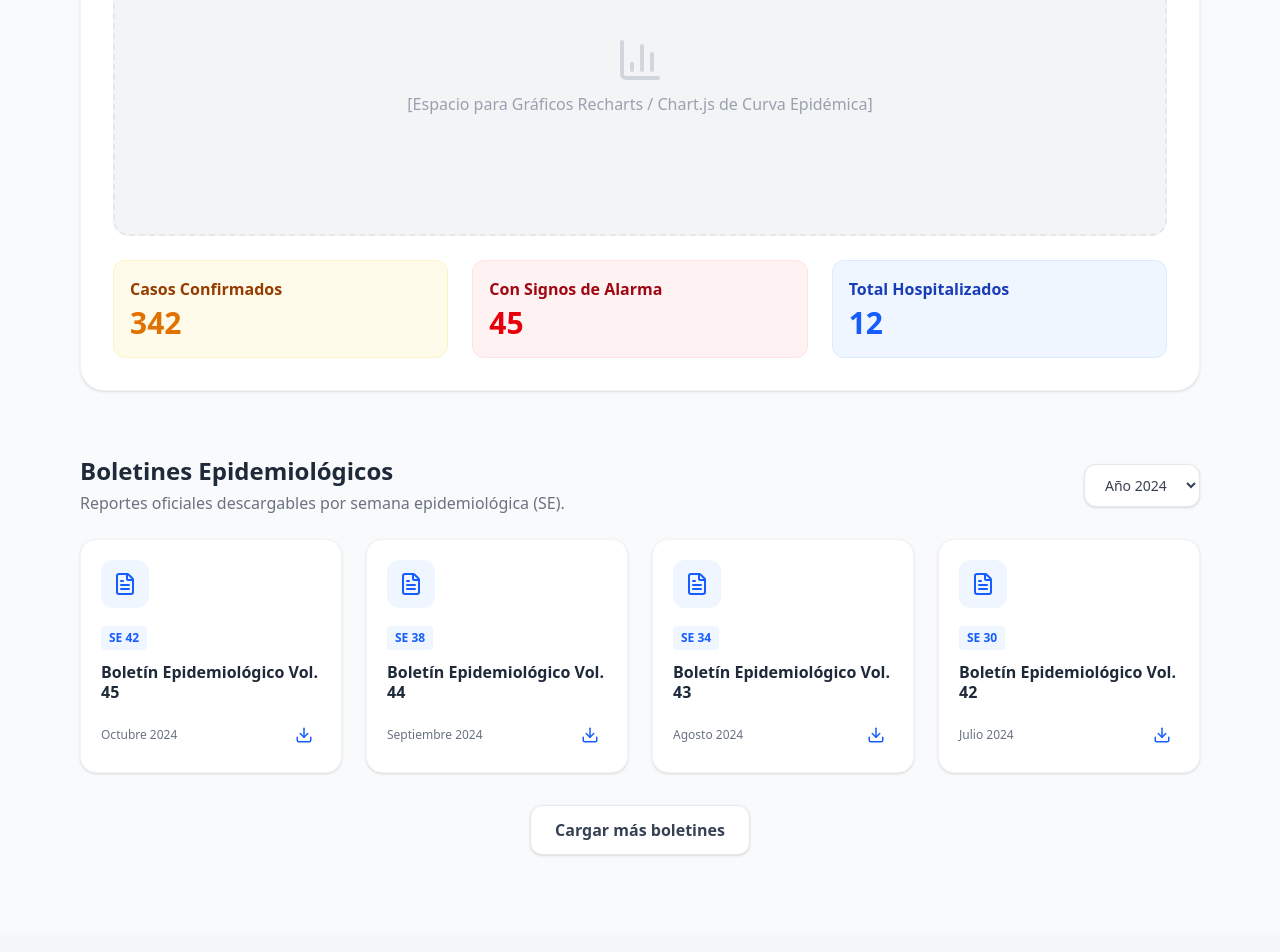
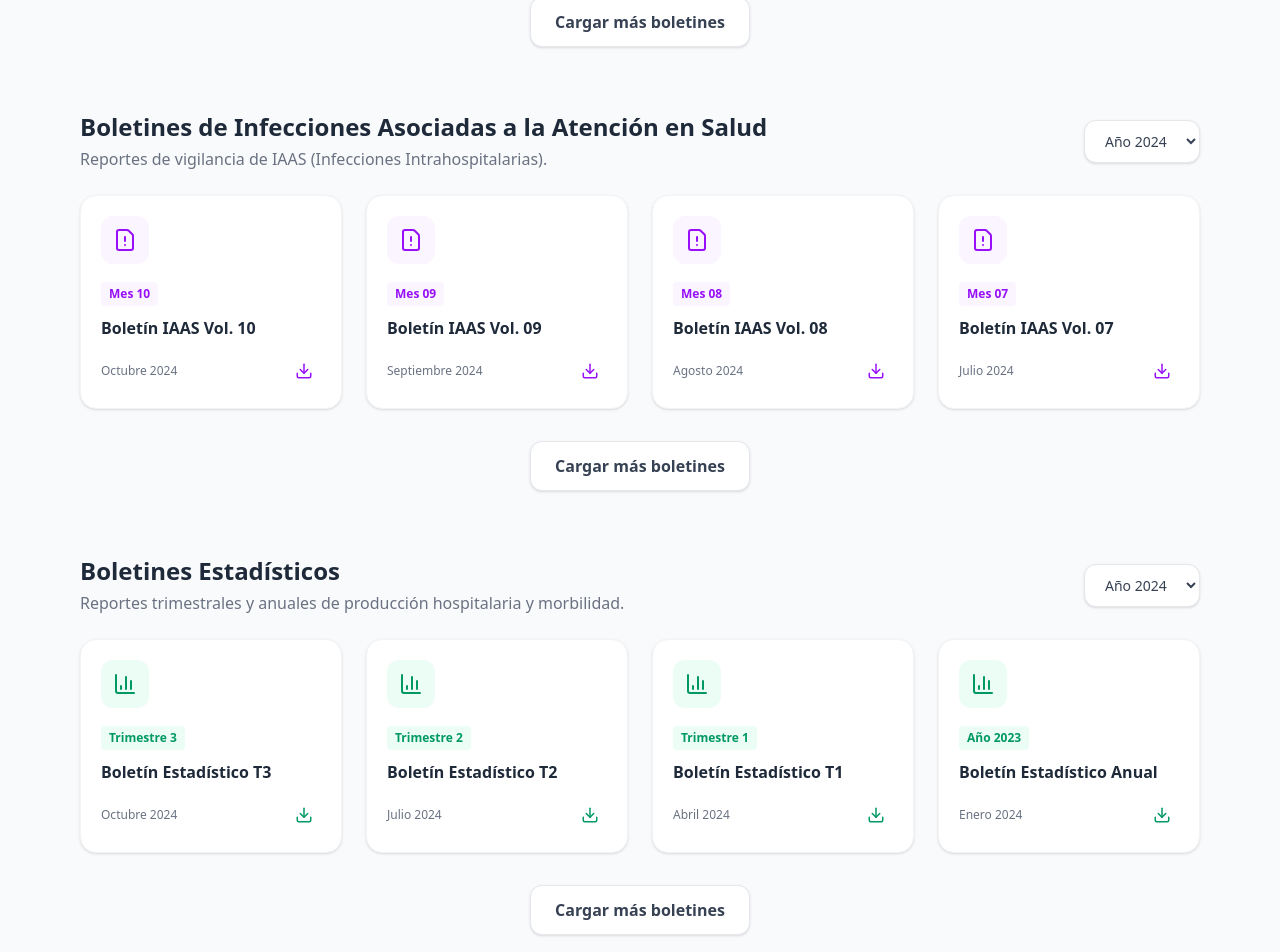
Before and after one commit to jhonyvp2000/hospital, a Next.js app: page /epidemiologia in a window 1280 px wide. Shown: the part 1160-2112 px from the top of the page. Built offline with nearby package versions, Linux system fonts and the light colour scheme.

Commit message:
Add IAAS and Statistical bulletins to Epidemiology page

```diff
--- a/src/app/epidemiologia/page.tsx
+++ b/src/app/epidemiologia/page.tsx
@@ -22,6 +22,22 @@ const bulletins = [
     { id: 2, title: 'Boletín Epidemiológico Vol. 44', date: 'Septiembre 2024', size: '2.1 MB', week: 'SE 38' },
     { id: 3, title: 'Boletín Epidemiológico Vol. 43', date: 'Agosto 2024', size: '2.8 MB', week: 'SE 34' },
     { id: 4, title: 'Boletín Epidemiológico Vol. 42', date: 'Julio 2024', size: '1.9 MB', week: 'SE 30' },
+];
+
+// Mock Data for Boletines IAAS
+const bulletinsIaas = [
+    { id: 1, title: 'Boletín IAAS Vol. 10', date: 'Octubre 2024', size: '1.2 MB', week: 'Mes 10' },
+    { id: 2, title: 'Boletín IAAS Vol. 09', date: 'Septiembre 2024', size: '1.5 MB', week: 'Mes 09' },
+    { id: 3, title: 'Boletín IAAS Vol. 08', date: 'Agosto 2024', size: '1.1 MB', week: 'Mes 08' },
+    { id: 4, title: 'Boletín IAAS Vol. 07', date: 'Julio 2024', size: '1.3 MB', week: 'Mes 07' },
+];
+
+// Mock Data for Boletines Estadísticos
+const bulletinsEst = [
+    { id: 1, title: 'Boletín Estadístico T3', date: 'Octubre 2024', size: '3.4 MB', period: 'Trimestre 3' },
+    { id: 2, title: 'Boletín Estadístico T2', date: 'Julio 2024', size: '3.1 MB', period: 'Trimestre 2' },
+    { id: 3, title: 'Boletín Estadístico T1', date: 'Abril 2024', size: '3.8 MB', period: 'Trimestre 1' },
+    { id: 4, title: 'Boletín Estadístico Anual', date: 'Enero 2024', size: '5.9 MB', period: 'Año 2023' },
 ];
 
 export default function EpidemiologiaPage() {
@@ -120,8 +136,144 @@ export default function EpidemiologiaPage() {
                     </div>
                 </div>
 
-                {/* 2. Situational Rooms (Tabs) */}
-                <div className="mb-16 bg-white rounded-3xl shadow-sm border border-gray-100 overflow-hidden">
+                {/* 2. Epidemiological Bulletins Grid */}
+                <div className="mb-16">
+                    <div className="flex flex-col md:flex-row md:items-center justify-between mb-6 gap-4">
+                        <div>
+                            <h2 className="text-2xl font-bold text-gray-800">Boletines Epidemiológicos</h2>
+                            <p className="text-gray-500 mt-1">Reportes oficiales descargables por semana epidemiológica (SE).</p>
+                        </div>
+
+                        {/* Filters */}
+                        <div className="flex gap-3">
+                            <select className="bg-white border border-gray-200 text-gray-700 py-2.5 px-4 rounded-xl outline-none text-sm font-medium shadow-sm">
+                                <option>Año 2024</option>
+                                <option>Año 2023</option>
+                            </select>
+                        </div>
+                    </div>
+
+                    <div className="grid grid-cols-1 md:grid-cols-2 lg:grid-cols-4 gap-6">
+                        {bulletins.map((bulletin) => (
+                            <div key={bulletin.id} className="bg-white p-5 rounded-2xl shadow-sm border border-gray-100 hover:shadow-md hover:border-blue-200 transition-all group">
+                                <div className="w-12 h-12 bg-blue-50 text-blue-600 rounded-xl flex items-center justify-center mb-4 group-hover:scale-110 transition-transform">
+                                    <FileText size={24} />
+                                </div>
+                                <span className="text-xs font-bold text-blue-600 bg-blue-50 px-2 py-1 rounded inline-block mb-3">
+                                    {bulletin.week}
+                                </span>
+                                <h4 className="font-bold text-gray-800 mb-1 leading-tight group-hover:text-blue-700 transition-colors">
+                                    {bulletin.title}
+                                </h4>
+                                <div className="flex items-center justify-between mt-4">
+                                    <span className="text-xs text-gray-500">{bulletin.date}</span>
+                                    <button className="text-blue-600 hover:bg-blue-50 p-2 rounded-lg transition-colors" title="Descargar PDF">
+                                        <Download size={18} />
+                                    </button>
+                                </div>
+                            </div>
+                        ))}
+                    </div>
+
+                    <div className="mt-8 text-center">
+                        <button className="bg-white border border-gray-200 text-gray-700 px-6 py-3 rounded-xl font-bold hover:bg-gray-50 transition-colors shadow-sm">
+                            Cargar más boletines
+                        </button>
+                    </div>
+                </div>
+
+                {/* 2b. IAAS Bulletins Grid */}
+                <div className="mb-16">
+                    <div className="flex flex-col md:flex-row md:items-center justify-between mb-6 gap-4">
+                        <div>
+                            <h2 className="text-2xl font-bold text-gray-800">Boletines de Infecciones Asociadas a la Atención en Salud</h2>
+                            <p className="text-gray-500 mt-1">Reportes de vigilancia de IAAS (Infecciones Intrahospitalarias).</p>
+                        </div>
+
+                        <div className="flex gap-3">
+                            <select className="bg-white border border-gray-200 text-gray-700 py-2.5 px-4 rounded-xl outline-none text-sm font-medium shadow-sm">
+                                <option>Año 2024</option>
+                                <option>Año 2023</option>
+                            </select>
+                        </div>
+                    </div>
+
+                    <div className="grid grid-cols-1 md:grid-cols-2 lg:grid-cols-4 gap-6">
+                        {bulletinsIaas.map((bulletin) => (
+                            <div key={bulletin.id} className="bg-white p-5 rounded-2xl shadow-sm border border-gray-100 hover:shadow-md hover:border-purple-200 transition-all group">
+                                <div className="w-12 h-12 bg-purple-50 text-purple-600 rounded-xl flex items-center justify-center mb-4 group-hover:scale-110 transition-transform">
+                                    <FileWarning size={24} />
+                                </div>
+                                <span className="text-xs font-bold text-purple-600 bg-purple-50 px-2 py-1 rounded inline-block mb-3">
+                                    {bulletin.week}
+                                </span>
+                                <h4 className="font-bold text-gray-800 mb-1 leading-tight group-hover:text-purple-700 transition-colors">
+                                    {bulletin.title}
+                                </h4>
+                                <div className="flex items-center justify-between mt-4">
+                                    <span className="text-xs text-gray-500">{bulletin.date}</span>
+                                    <button className="text-purple-600 hover:bg-purple-50 p-2 rounded-lg transition-colors" title="Descargar PDF">
+                                        <Download size={18} />
+                                    </button>
+                                </div>
+                            </div>
+                        ))}
+                    </div>
+
+                    <div className="mt-8 text-center">
+                        <button className="bg-white border border-gray-200 text-gray-700 px-6 py-3 rounded-xl font-bold hover:bg-gray-50 transition-colors shadow-sm">
+                            Cargar más boletines
+                        </button>
+                    </div>
+                </div>
+
+                {/* 2c. Statistical Bulletins Grid */}
+                <div className="mb-16">
+                    <div className="flex flex-col md:flex-row md:items-center justify-between mb-6 gap-4">
+                        <div>
+                            <h2 className="text-2xl font-bold text-gray-800">Boletines Estadísticos</h2>
+                            <p className="text-gray-500 mt-1">Reportes trimestrales y anuales de producción hospitalaria y morbilidad.</p>
+                        </div>
+
+                        <div className="flex gap-3">
+                            <select className="bg-white border border-gray-200 text-gray-700 py-2.5 px-4 rounded-xl outline-none text-sm font-medium shadow-sm">
+                                <option>Año 2024</option>
+                                <option>Año 2023</option>
+                            </select>
+                        </div>
+                    </div>
+
+                    <div className="grid grid-cols-1 md:grid-cols-2 lg:grid-cols-4 gap-6">
+                        {bulletinsEst.map((bulletin) => (
+                            <div key={bulletin.id} className="bg-white p-5 rounded-2xl shadow-sm border border-gray-100 hover:shadow-md hover:border-emerald-200 transition-all group">
+                                <div className="w-12 h-12 bg-emerald-50 text-emerald-600 rounded-xl flex items-center justify-center mb-4 group-hover:scale-110 transition-transform">
+                                    <BarChart3 size={24} />
+                                </div>
+                                <span className="text-xs font-bold text-emerald-600 bg-emerald-50 px-2 py-1 rounded inline-block mb-3">
+                                    {bulletin.period}
+                                </span>
+                                <h4 className="font-bold text-gray-800 mb-1 leading-tight group-hover:text-emerald-700 transition-colors">
+                                    {bulletin.title}
+                                </h4>
+                                <div className="flex items-center justify-between mt-4">
+                                    <span className="text-xs text-gray-500">{bulletin.date}</span>
+                                    <button className="text-emerald-600 hover:bg-emerald-50 p-2 rounded-lg transition-colors" title="Descargar PDF">
+                                        <Download size={18} />
+                                    </button>
+                                </div>
+                            </div>
+                        ))}
+                    </div>
+
+                    <div className="mt-8 text-center">
+                        <button className="bg-white border border-gray-200 text-gray-700 px-6 py-3 rounded-xl font-bold hover:bg-gray-50 transition-colors shadow-sm">
+                            Cargar más boletines
+                        </button>
+                    </div>
+                </div>
+
+                {/* 3. Situational Rooms (Tabs) */}
+                <div className="bg-white rounded-3xl shadow-sm border border-gray-100 overflow-hidden">
                     <div className="bg-gray-50/50 p-6 md:p-8 border-b border-gray-100">
                         <h2 className="text-2xl font-bold text-gray-800 mb-2">Sala Situacional Virtual</h2>
                         <p className="text-gray-500">Análisis detallado de eventos de importancia en salud pública territorial.</p>
@@ -200,52 +352,6 @@ export default function EpidemiologiaPage() {
                     </div>
                 </div>
 
-                {/* 3. Epidemiological Bulletins Grid */}
-                <div>
-                    <div className="flex flex-col md:flex-row md:items-center justify-between mb-6 gap-4">
-                        <div>
-                            <h2 className="text-2xl font-bold text-gray-800">Boletines Epidemiológicos</h2>
-                            <p className="text-gray-500 mt-1">Reportes oficiales descargables por semana epidemiológica (SE).</p>
-                        </div>
-
-                        {/* Filters */}
-                        <div className="flex gap-3">
-                            <select className="bg-white border border-gray-200 text-gray-700 py-2.5 px-4 rounded-xl outline-none text-sm font-medium shadow-sm">
-                                <option>Año 2024</option>
-                                <option>Año 2023</option>
-                            </select>
-                        </div>
-                    </div>
-
-                    <div className="grid grid-cols-1 md:grid-cols-2 lg:grid-cols-4 gap-6">
-                        {bulletins.map((bulletin) => (
-                            <div key={bulletin.id} className="bg-white p-5 rounded-2xl shadow-sm border border-gray-100 hover:shadow-md hover:border-blue-200 transition-all group">
-                                <div className="w-12 h-12 bg-blue-50 text-blue-600 rounded-xl flex items-center justify-center mb-4 group-hover:scale-110 transition-transform">
-                                    <FileText size={24} />
-                                </div>
-                                <span className="text-xs font-bold text-blue-600 bg-blue-50 px-2 py-1 rounded inline-block mb-3">
-                                    {bulletin.week}
-                                </span>
-                                <h4 className="font-bold text-gray-800 mb-1 leading-tight group-hover:text-blue-700 transition-colors">
-                                    {bulletin.title}
-                                </h4>
-                                <div className="flex items-center justify-between mt-4">
-                                    <span className="text-xs text-gray-500">{bulletin.date}</span>
-                                    <button className="text-blue-600 hover:bg-blue-50 p-2 rounded-lg transition-colors" title="Descargar PDF">
-                                        <Download size={18} />
-                                    </button>
-                                </div>
-                            </div>
-                        ))}
-                    </div>
-
-                    <div className="mt-8 text-center">
-                        <button className="bg-white border border-gray-200 text-gray-700 px-6 py-3 rounded-xl font-bold hover:bg-gray-50 transition-colors shadow-sm">
-                            Cargar más boletines
-                        </button>
-                    </div>
-                </div>
-
             </main>
         </main>
     );
```
